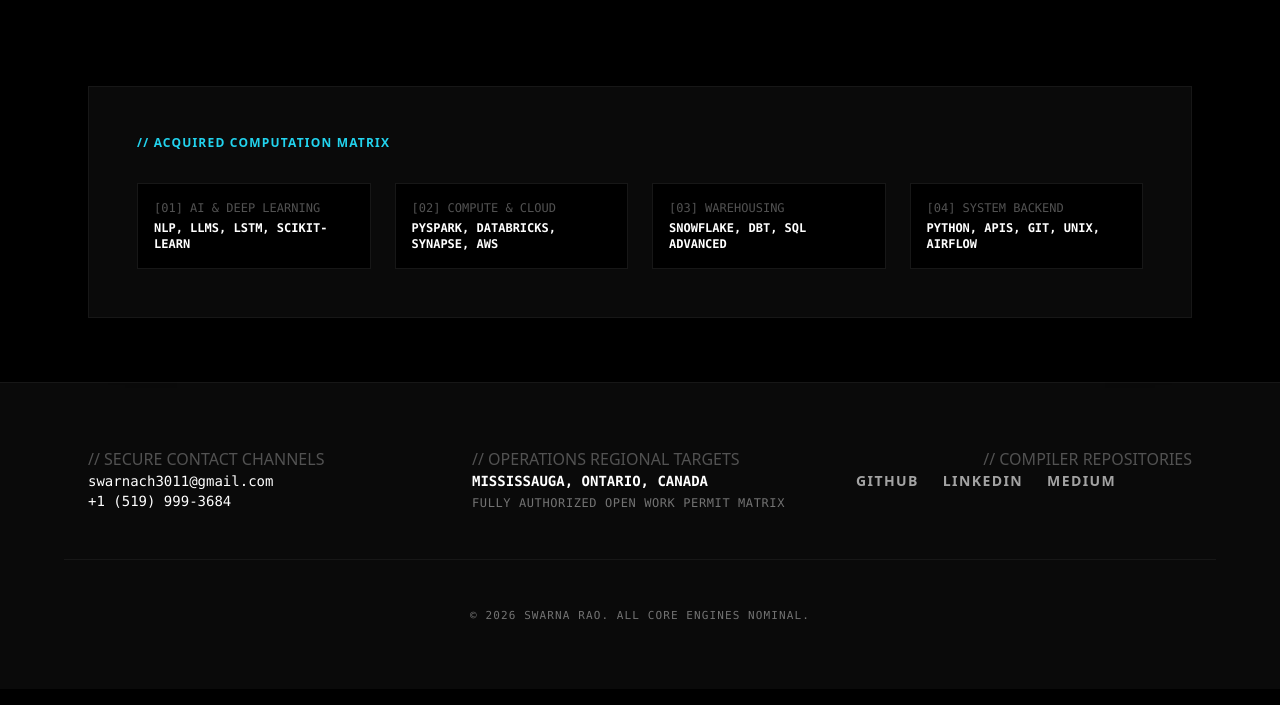
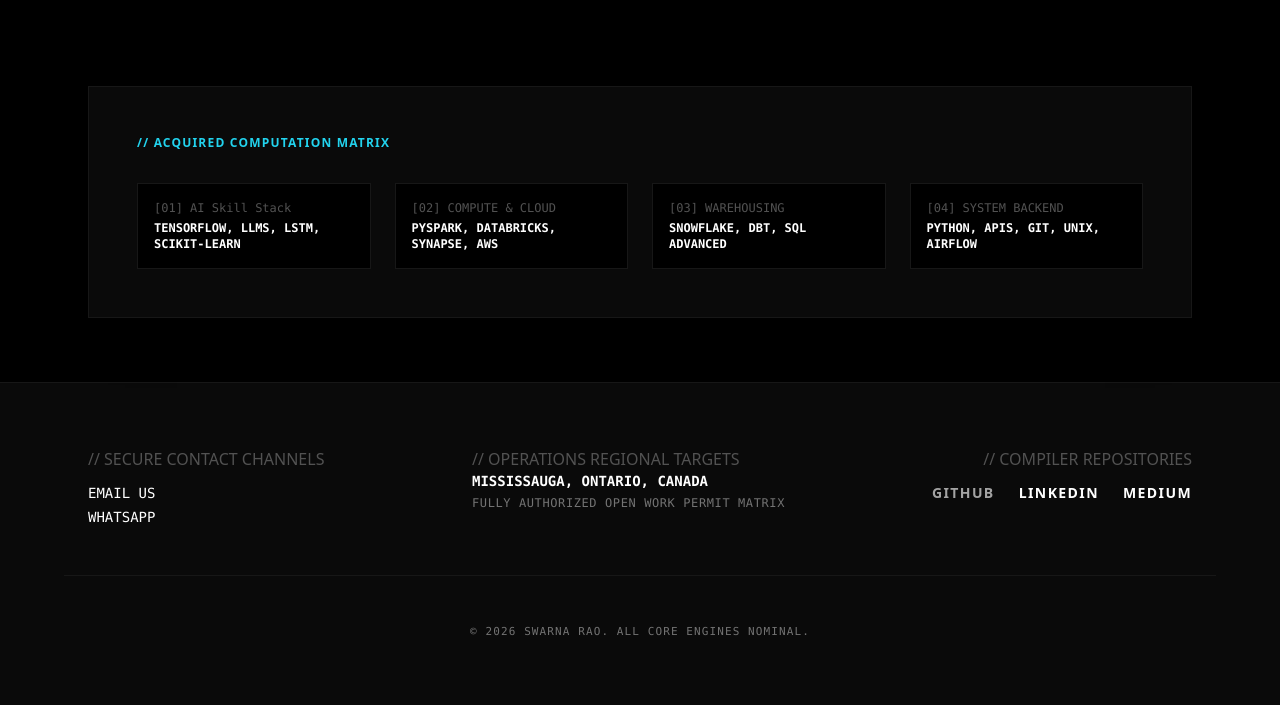
Before and after one commit to SwarnaRao24/MyPortfolio, a Django app: page / in a window 1280 px wide. Shown: the part 1196-1901 px from the top of the page. Before the commit the page ends 1816 px from the top, so only its background shows below. Run offline with Django 5.2, Linux system fonts and the light colour scheme; some libraries are stand-ins or nearby versions.

Commit message:
feat: Format fixes

```diff
--- a/portfolio/templates/portfolio/base.html
+++ b/portfolio/templates/portfolio/base.html
@@ -3,45 +3,30 @@
 <head>
     <meta charset="UTF-8">
     <meta name="viewport" content="width=device-width, initial-scale=1.0">
-    <title>Swarna Rao | AI & Advanced Data Science Portfolio</title>
+    <title>Swarna Rao | Personal Portfolio & Corporate Services</title>
     <link rel="icon" type="image/png" href="https://i.postimg.cc/FRYpcKsT/TSRG-favicon.png">
     <script src="https://cdn.tailwindcss.com"></script>
     <style>
-        /* Base animation states — elements start hidden */
         .reveal {
             opacity: 0;
             transform: translateX(0) translateY(24px);
             transition: opacity 0.7s ease, transform 0.7s ease;
         }
-        .reveal.from-left {
-            transform: translateX(-60px) translateY(0);
-        }
-        .reveal.from-right {
-            transform: translateX(60px) translateY(0);
-        }
-        .reveal.from-bottom {
-            transform: translateX(0) translateY(40px);
-        }
-        .reveal.visible {
-            opacity: 1;
-            transform: translateX(0) translateY(0);
-        }
-        /* Stagger delays */
+        .reveal.from-left  { transform: translateX(-60px) translateY(0); }
+        .reveal.from-right { transform: translateX(60px) translateY(0); }
+        .reveal.from-bottom { transform: translateX(0) translateY(40px); }
+        .reveal.visible { opacity: 1; transform: translateX(0) translateY(0); }
         .delay-1 { transition-delay: 0.1s; }
         .delay-2 { transition-delay: 0.2s; }
         .delay-3 { transition-delay: 0.3s; }
         .delay-4 { transition-delay: 0.4s; }
         .delay-5 { transition-delay: 0.5s; }
         .delay-6 { transition-delay: 0.6s; }
-
-        /* Page entry animation */
         @keyframes fadeInUp {
             from { opacity: 0; transform: translateY(30px); }
             to   { opacity: 1; transform: translateY(0); }
         }
-        .animate-fade-in-up {
-            animation: fadeInUp 0.6s ease forwards;
-        }
+        .animate-fade-in-up { animation: fadeInUp 0.6s ease forwards; }
     </style>
     {% block extra_head %}{% endblock %}
 </head>
@@ -82,40 +67,50 @@
 
     <footer class="border-t border-neutral-900 bg-neutral-950 py-16 text-neutral-500">
         <div class="max-w-6xl mx-auto px-6 grid grid-cols-1 md:grid-cols-3 gap-12 items-start border-b border-neutral-900 pb-12 mb-12">
+
+            <!-- Left — contact as hyperlinks -->
             <div>
-                <span class="text-neutral-600 block">// SECURE CONTACT CHANNELS</span>
-                <span class="block text-white font-mono text-sm">swarnach3011@gmail.com</span>
-                <span class="block text-white font-mono text-sm">+1 (519) 999-3684</span>
+                <span class="text-neutral-600 block mb-3">// SECURE CONTACT CHANNELS</span>
+                <a href="mailto:theswarnaraogroup@gmail.com"
+                   class="block text-white font-mono text-sm hover:text-cyan-400 transition-colors">
+                    EMAIL US
+                </a>
+                <a href="https://wa.me/17056155793?text=Hi%20Swarna%2C%20I%20found%20your%20portfolio%20and%20would%20like%20to%20connect."
+                   target="_blank"
+                   class="block text-white font-mono text-sm hover:text-fuchsia-400 transition-colors mt-1">
+                    WHATSAPP
+                </a>
             </div>
+
+            <!-- Center — location -->
             <div>
                 <span class="text-neutral-600 block">// OPERATIONS REGIONAL TARGETS</span>
                 <span class="block text-white font-mono text-sm font-bold">MISSISSAUGA, ONTARIO, CANADA</span>
                 <span class="block text-neutral-500 font-mono text-xs uppercase tracking-wider mt-1">FULLY AUTHORIZED OPEN WORK PERMIT MATRIX</span>
             </div>
-            <div class="md:text-right">
-                <span class="text-neutral-600 block">// COMPILER REPOSITORIES</span>
+
+            <!-- Right — social links pinned right -->
+            <div class="flex flex-col md:items-end">
+                <span class="text-neutral-600 block mb-3">// COMPILER REPOSITORIES</span>
                 <div class="flex space-x-6 text-sm font-bold tracking-widest uppercase text-neutral-400">
                     <a href="https://github.com/SwarnaRao24" target="_blank" class="hover:text-white transition">GitHub</a>
-                    <a href="https://www.linkedin.com/in/swarnamukhirchintalapudi" target="_blank" class="hover:text-fuchsia-500 transition">LinkedIn</a>
-                    <a href="https://medium.com/@swarnaraonetha" target="_blank" class="hover:text-cyan-400 transition">Medium</a>
+                    <a href="https://www.linkedin.com/in/swarnamukhirchintalapudi" target="_blank" class="text-white hover:text-fuchsia-500 transition">LinkedIn</a>
+                    <a href="https://medium.com/@swarnaraonetha" target="_blank" class="text-white hover:text-cyan-400 transition">Medium</a>
                 </div>
             </div>
+
         </div>
         <div class="max-w-6xl mx-auto px-6 text-center">
             <p class="text-[11px] font-mono tracking-widest uppercase">&copy; 2026 SWARNA RAO. ALL CORE ENGINES NOMINAL.</p>
         </div>
     </footer>
 
-    <!-- Scroll animation observer -->
     <script>
         const observer = new IntersectionObserver((entries) => {
             entries.forEach(entry => {
-                if (entry.isIntersecting) {
-                    entry.target.classList.add('visible');
-                }
+                if (entry.isIntersecting) entry.target.classList.add('visible');
             });
         }, { threshold: 0.12 });
-
         document.querySelectorAll('.reveal').forEach(el => observer.observe(el));
     </script>
 
--- a/portfolio/templates/portfolio/home.html
+++ b/portfolio/templates/portfolio/home.html
@@ -11,7 +11,7 @@
                 SWARNAMUKHI<br><span class="text-fuchsia-500">CHINTALAPUDI.</span>
             </h1>
             <p class="reveal from-left delay-3 text-neutral-400 font-mono text-sm uppercase tracking-widest border-l-2 border-fuchsia-500 pl-4">
-                AI Specialist & Advanced Pipeline Architect
+                Data Pipeline Architect & Advanced AI Enthusiast
             </p>
             <p class="reveal from-left delay-4 text-neutral-400 text-lg font-medium leading-relaxed max-w-xl">
                 I bridge the gap between large-scale data systems and production-grade artificial intelligence. From orchestrating multi-source enterprise pipelines to optimizing deep learning forecasting arrays, I build high-throughput analytical infrastructure designed for speed and reliability.
@@ -53,8 +53,8 @@
         <h3 class="text-xs font-black tracking-widest uppercase text-cyan-400 mb-8">// ACQUIRED COMPUTATION MATRIX</h3>
         <div class="grid grid-cols-2 md:grid-cols-4 gap-6 font-mono text-xs text-neutral-300">
             <div class="reveal from-bottom delay-1 border border-neutral-900 p-4 bg-black">
-                <span class="text-neutral-600 block mb-1">[01] AI & DEEP LEARNING</span>
-                <span class="text-white font-bold uppercase">NLP, LLMs, LSTM, Scikit-Learn</span>
+                <span class="text-neutral-600 block mb-1">[01] AI Skill Stack</span>
+                <span class="text-white font-bold uppercase">Tensorflow, LLMs, LSTM, Scikit-Learn</span>
             </div>
             <div class="reveal from-bottom delay-2 border border-neutral-900 p-4 bg-black">
                 <span class="text-neutral-600 block mb-1">[02] COMPUTE & CLOUD</span>
```
